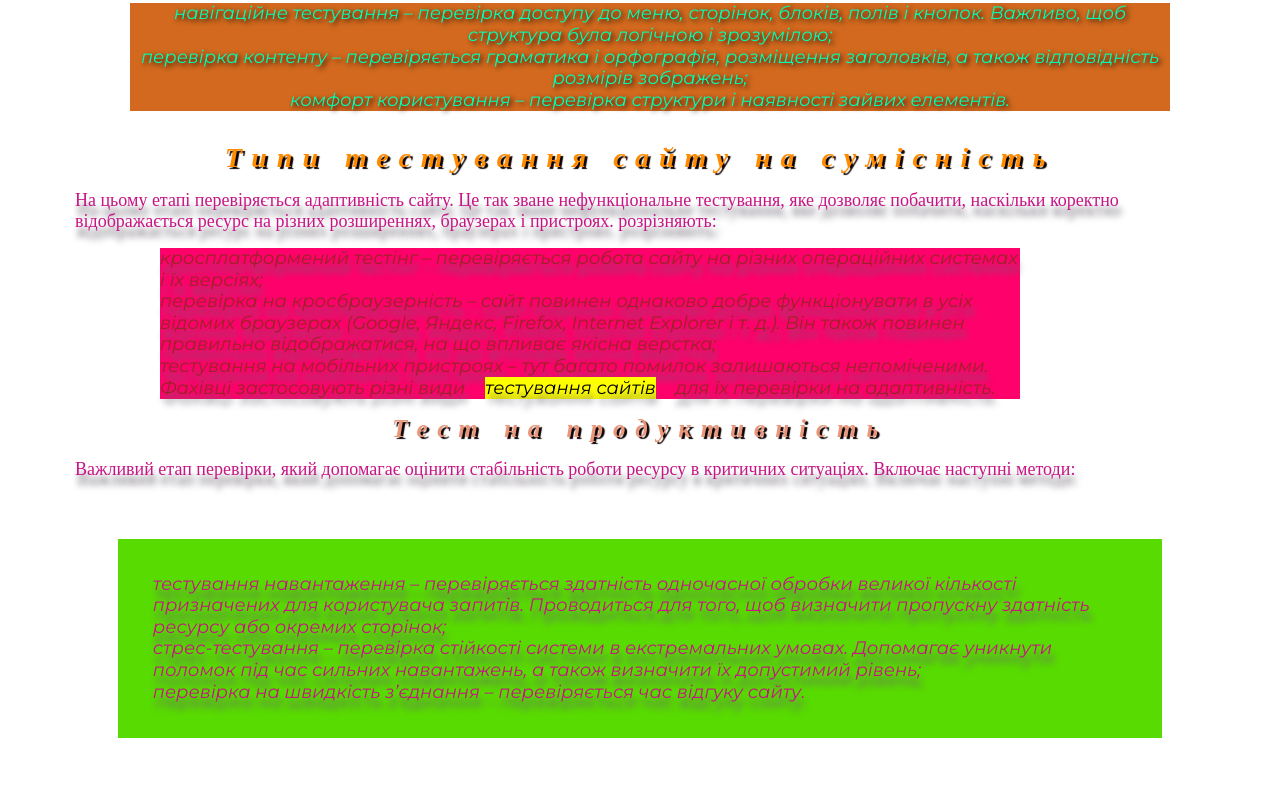
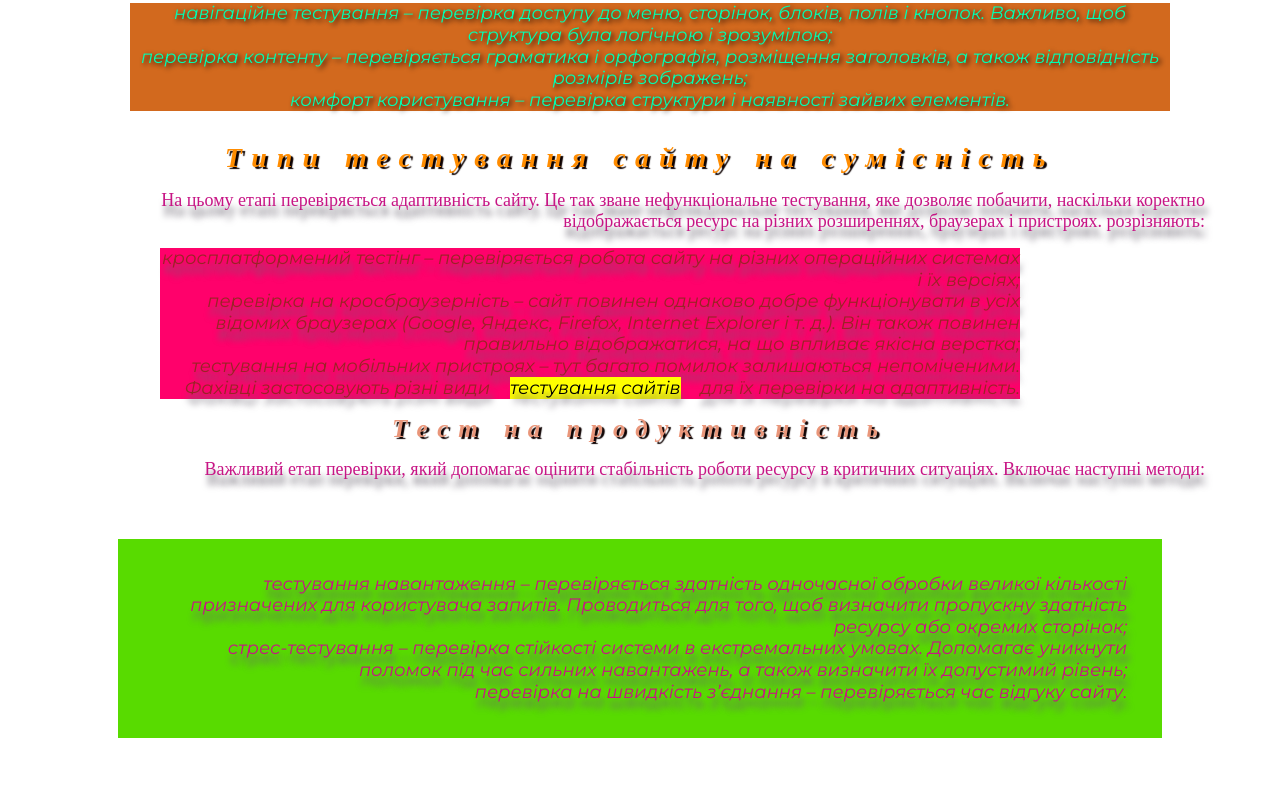
Before and after one commit to palarmous/lesson_5, a plain HTML site: page index.html in a window 1280 px wide. Shown: the part 2373-3166 px from the top of the page. Drawn offline with Linux system fonts and the light colour scheme; a web font is replaced by a local one.

Commit message:
Update fonts.css

```diff
--- a/css/fonts.css
+++ b/css/fonts.css
@@ -123,7 +123,7 @@ ol {
 }
 
 .test-site {
-	text-align: ;
+	text-align: right;
 	text-shadow: 2.5px 10px 6px rgb(104, 98, 110);
 }
 
```
